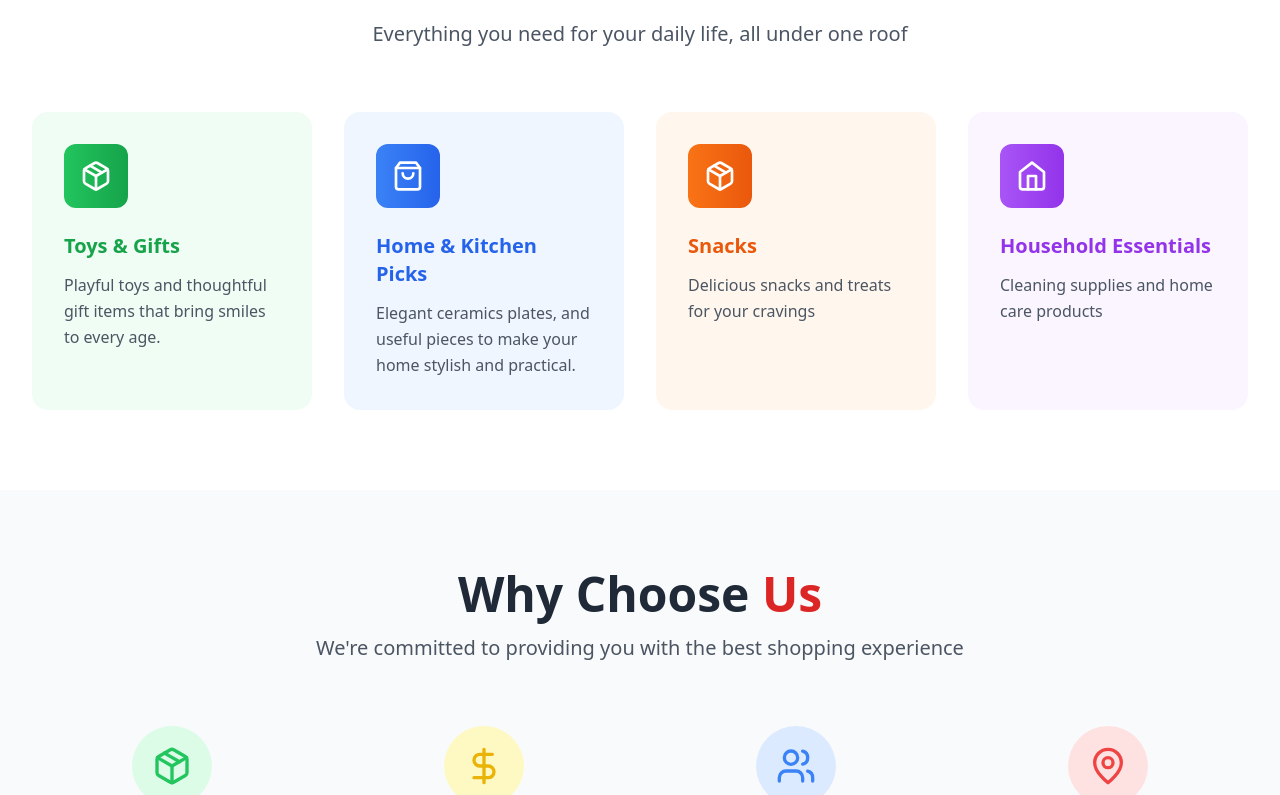
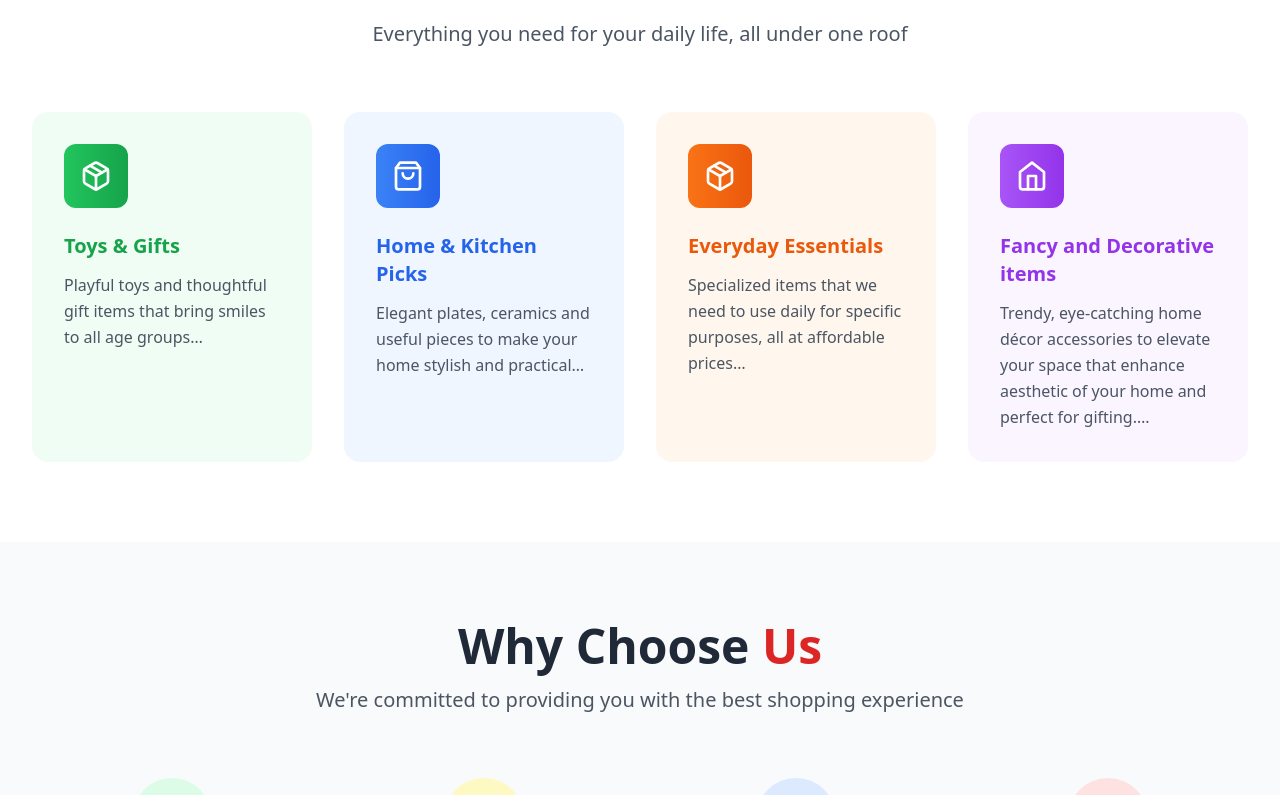
Before and after one commit to shopingopvtltd-sys/Shopingo_Mart, a React (Vite) app: page / in a window 1280 px wide. Shown: the part 1536-2331 px from the top of the page. Built offline with nearby package versions, Linux system fonts and the light colour scheme.

Commit message:
Update App.tsx

```diff
--- a/src/App.tsx
+++ b/src/App.tsx
@@ -368,7 +368,7 @@ function App() {
                 icon: Package,
                 title: 'Toys & Gifts',
                 description:
-                  'Playful toys and thoughtful gift items that bring smiles to every age.',
+                  'Playful toys and thoughtful gift items that bring smiles to all age groups…',
                 color: 'from-green-500 to-green-600',
                 bgColor: 'bg-green-50',
                 textColor: 'text-green-600',
@@ -377,23 +377,23 @@ function App() {
                 icon: ShoppingBag,
                 title: 'Home & Kitchen Picks',
                 description:
-                  'Elegant ceramics plates, and useful pieces to make your home stylish and practical.',
+                  'Elegant plates, ceramics and useful pieces to make your home stylish and practical…',
                 color: 'from-blue-500 to-blue-600',
                 bgColor: 'bg-blue-50',
                 textColor: 'text-blue-600',
               },
               {
                 icon: Package,
-                title: 'Snacks',
-                description: 'Delicious snacks and treats for your cravings',
+                title: 'Everyday Essentials',
+                description: 'Specialized items that we need to use daily for specific purposes, all at affordable prices…',
                 color: 'from-orange-500 to-orange-600',
                 bgColor: 'bg-orange-50',
                 textColor: 'text-orange-600',
               },
               {
                 icon: Home,
-                title: 'Household Essentials',
-                description: 'Cleaning supplies and home care products',
+                title: 'Fancy and Decorative items',
+                description: 'Trendy, eye-catching home décor accessories to elevate your space that enhance aesthetic of your home and perfect for gifting….',
                 color: 'from-purple-500 to-purple-600',
                 bgColor: 'bg-purple-50',
                 textColor: 'text-purple-600',
```
